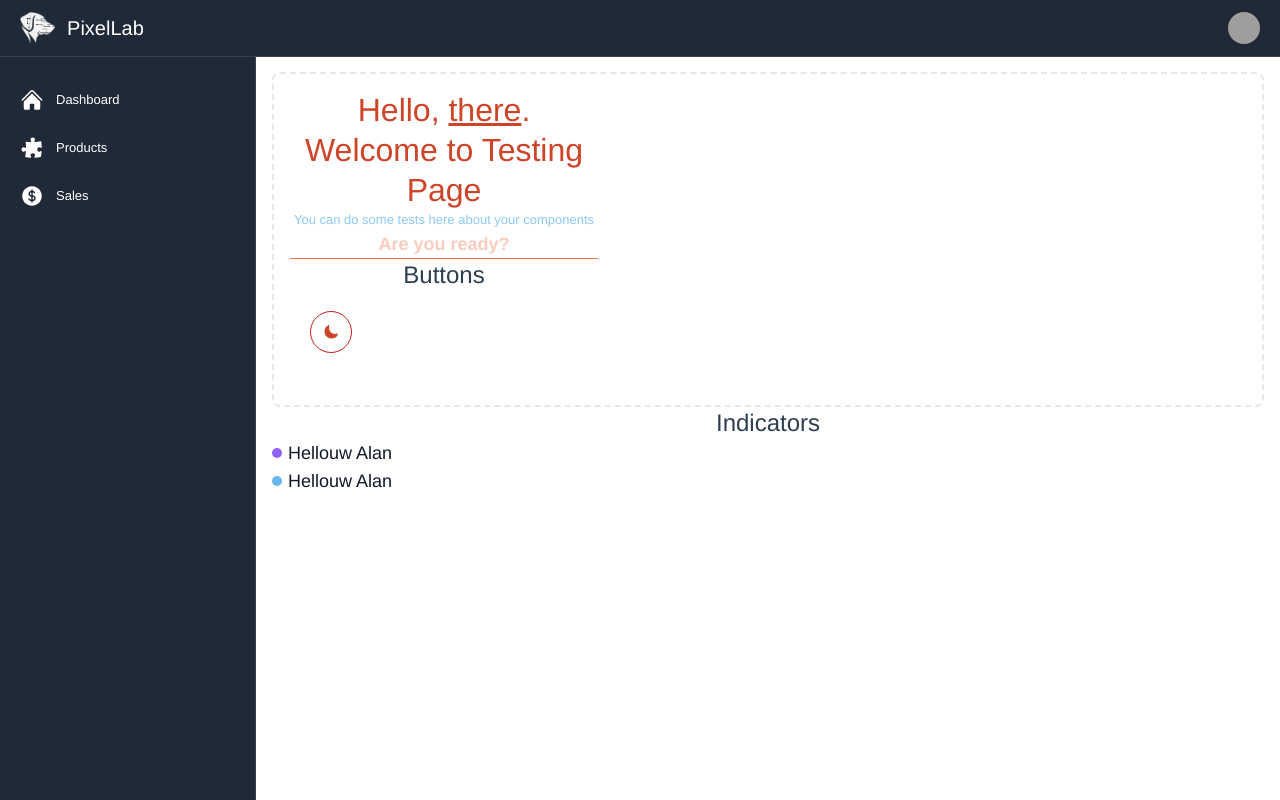
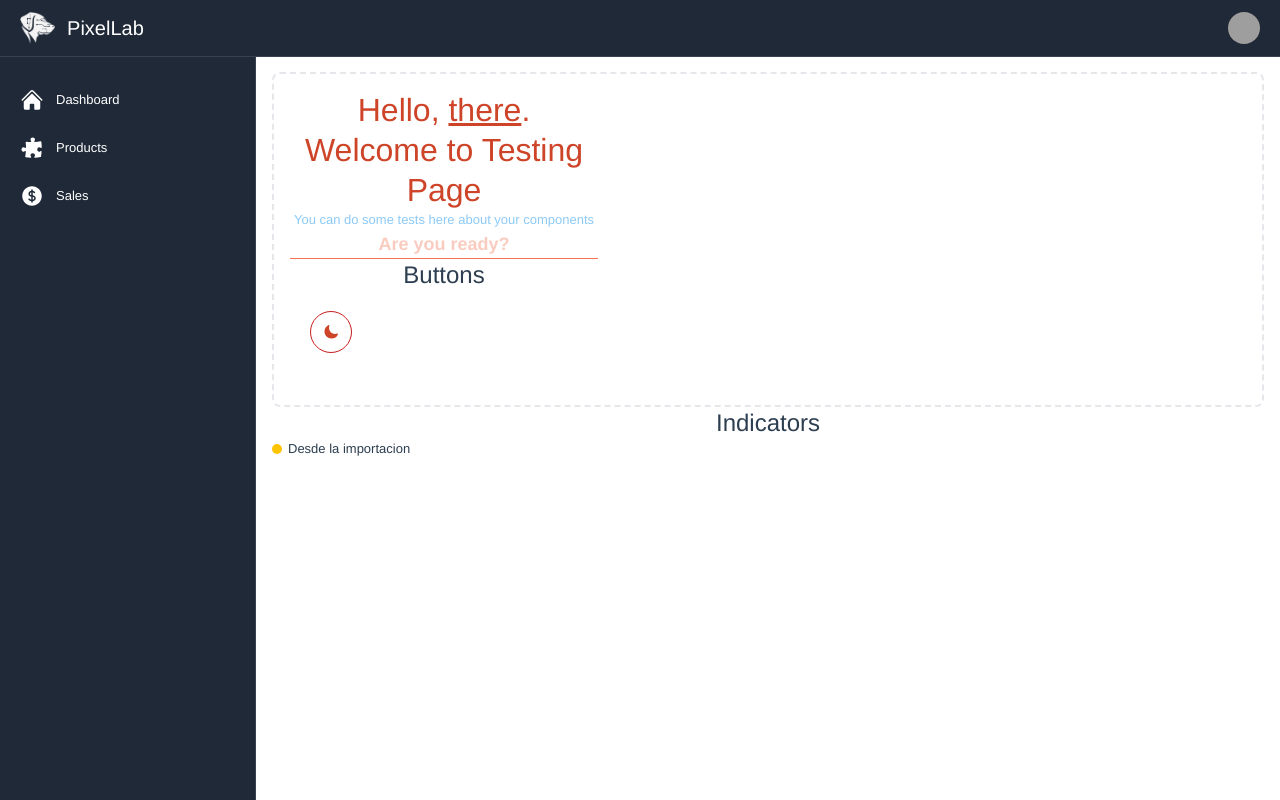
Before and after one commit to KevinZav/Punto-Venta, a Vue app: page /#/testing in a window 1280 px wide. Built offline with nearby package versions, Linux system fonts and the light colour scheme; grey boxes are pictures that could not be loaded.

Commit message:
feat: indicators tag

```diff
--- a/src/app/pages/testing/TestingPage.vue
+++ b/src/app/pages/testing/TestingPage.vue
@@ -27,24 +27,7 @@
     </div>
     <div>
       <h3>Indicators</h3>
-      <indicators :variantColor="'purple'">
-        <typography
-          :variant="'body-1'"
-          :color="'black-100'"
-          :text="'Hellouw Alan'"
-          :fontBold="false">
-        </typography>
-      </indicators>
-
-      <indicators :variantColor="'blue'">
-        <typography
-          :variant="'body-1'"
-          :color="'black-100'"
-          :text="'Hellouw Alan'"
-          :fontBold="false">
-        </typography>
-      </indicators>
-
+      <indicators :variant="'yellow'" :colorText="'blue-600'" :text="'Desde la importacion'" />
     </div>
   </div>
 </template>
--- a/src/app/shared/constants/indicators-types.js
+++ b/src/app/shared/constants/indicators-types.js
@@ -3,4 +3,8 @@ export const indicatorsTypes = [
     "purple",
     "indigo",
     "teal",
+    "gray",
+    "green",
+    "red",
+    "yellow",
   ];
--- a/src/app/shared/modules/components/Indicators/Indicators.vue
+++ b/src/app/shared/modules/components/Indicators/Indicators.vue
@@ -1,25 +1,20 @@
 <template>
-        <span class="flex items-center text-sm font-medium text-gray-900 dark:text-white">
-            <span :class="assignClassColor">
-        </span>
-            <tag-typography v-if="!!text" :class="assignClass" :variant="variant">{{ text }}</tag-typography>
-            <tag-typography v-else :class="assignClass" :variant="variant"><slot></slot></tag-typography>
-        </span>
+    <span class="flex items-center">
+        <span :class="assignClassColor"></span>
+        <TypographyComponent :color="textColor" :text="text" :variant="'body-2'"/>
+    </span>
 </template>
 
 <script>
-
-import { typographyTags } from '@/app/shared/constants'
-import TagTypography from '@/app/shared/modules/components/Typography/TagTypography.vue'
 import {indicatorsTypes} from '@/app/shared/constants/indicators-types';
-
+import TypographyComponent from '@/app/shared/modules/components/Typography/Typography.vue'
 export default {
     name: 'IndicatorsComponent',
     components: {
-        TagTypography,
+        TypographyComponent,
     },
     props:{
-        variantColor: {
+        variant: {
             type: String,
             required: true,
             validator (value) {
@@ -29,35 +24,14 @@ export default {
         text: {
             type: String,
         },
-        variant: {
-            type: String,
-            default: 'h1',
-            validator (value) {
-                return typographyTags.includes(value)
-            }
-        },
-        fontBold: {
-            type: Boolean,
-            default: false
-        },
-            color: {
+        textColor: {
             type: String,
         },
-        extraStyles: {
-            type: String,
-            default: ''
-        }
-
     },
     computed: {
         assignClassColor () {
-            return `indicator indicator-${this.variantColor}`
+            return `indicator indicator-${this.variant}`
         },
-        assignClass () {
-            const { color, extraStyles, fontBold} = this
-
-            return `${extraStyles} ${color ? `text-${color}` : ''} ${fontBold ? 'bold' : ''}`
-        }
     },
 }
 </script>
--- a/src/assets/styles/global/_indicators.scss
+++ b/src/assets/styles/global/_indicators.scss
@@ -17,5 +17,17 @@
     &.indicator-teal {
       @apply bg-teal-500;
     }
+    &.indicator-green {
+      @apply bg-green-500;
+    }
+    &.indicator-red {
+      @apply bg-red-500;
+    }
+    &.indicator-gray {
+      @apply bg-gray-500;
+    }
+    &.indicator-yellow {
+      @apply bg-yellow-500;
+    }
   }
 }
```
